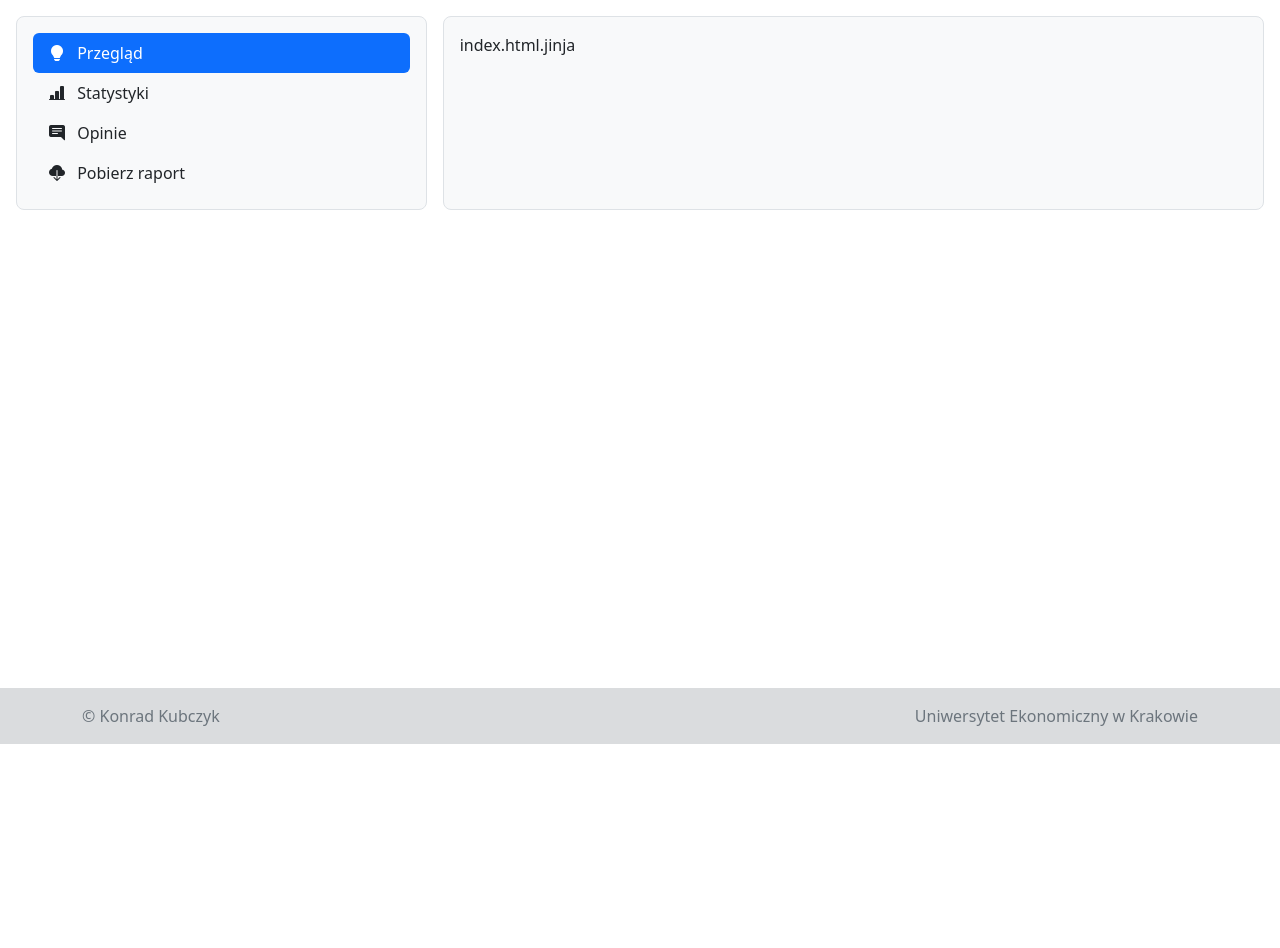
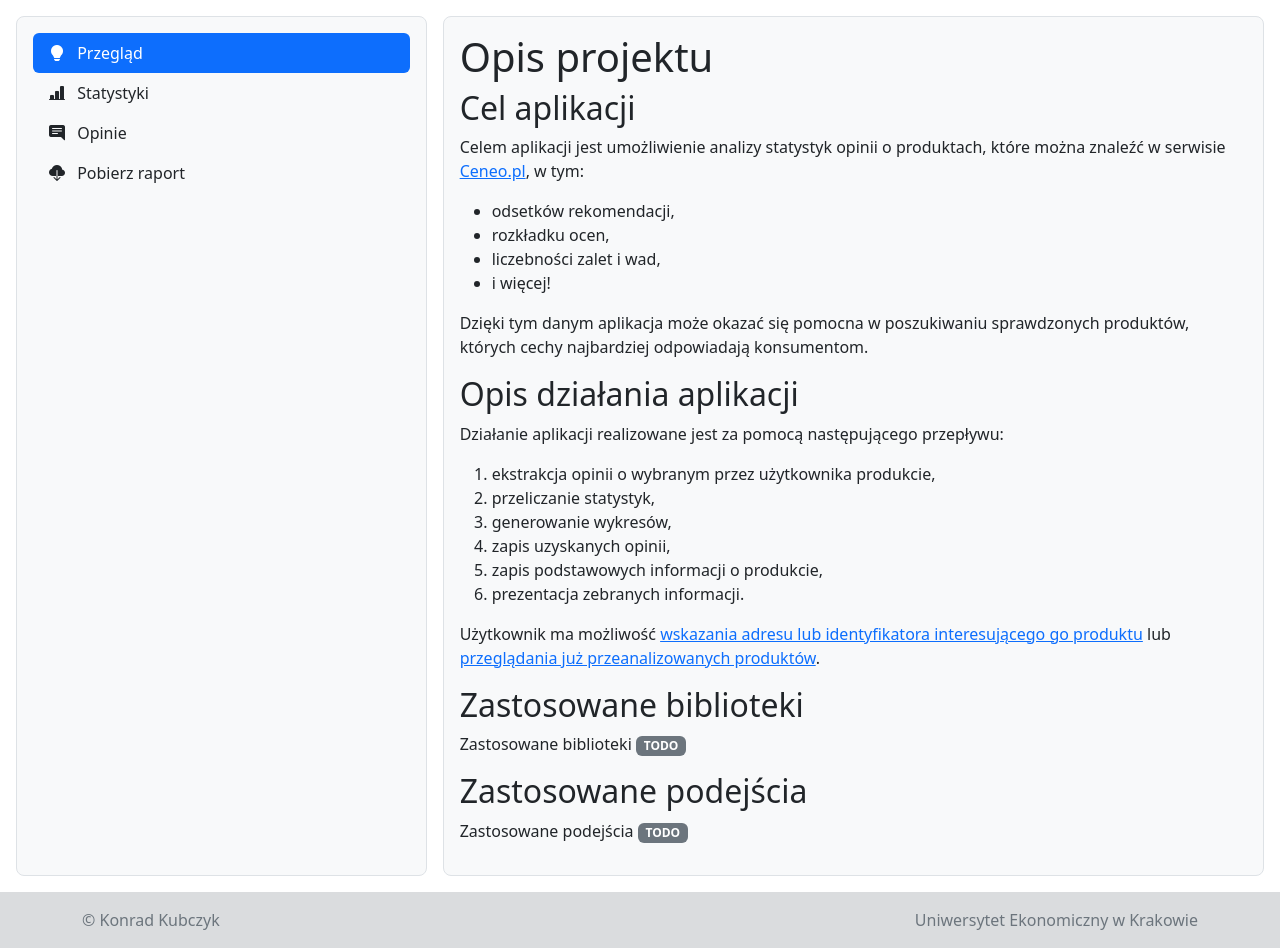
Before and after one commit to konradkubczyk/CeneoWebScraper, a Flask app: page / in a window 1280 px wide. Shown: the part 56-1004 px from the top of the page. Before the commit the page ends 800 px from the top, so only its background shows below. Run offline with Flask 2, Linux system fonts and the light colour scheme.

Commit message:
Add description

```diff
--- a/app/templates/index.html.jinja
+++ b/app/templates/index.html.jinja
@@ -1,4 +1,28 @@
 {% extends "base.html.jinja" %}
 {% block content %}
-    <p>index.html.jinja</p>
+    <h1>Opis projektu</h1>
+    <h2>Cel aplikacji</h2>
+    <p>Celem aplikacji jest umożliwienie analizy statystyk opinii o produktach, które można znaleźć w serwisie <a href="https://ceneo.pl">Ceneo.pl</a>, w tym:</p>
+    <ul>
+        <li>odsetków rekomendacji,</li>
+        <li>rozkładku ocen,</li>
+        <li>liczebności zalet i wad,</li>
+        <li>i więcej!</li>
+    </ul>
+    <p>Dzięki tym danym aplikacja może okazać się pomocna w poszukiwaniu sprawdzonych produktów, których cechy najbardziej odpowiadają konsumentom.</p>
+    <h2>Opis działania aplikacji</h2>
+    <p>Działanie aplikacji realizowane jest za pomocą następującego przepływu:</p>
+    <ol>
+        <li>ekstrakcja opinii o wybranym przez użytkownika produkcie,</li>
+        <li>przeliczanie statystyk,</li>
+        <li>generowanie wykresów,</li>
+        <li>zapis uzyskanych opinii,</li>
+        <li>zapis podstawowych informacji o produkcie,</li>
+        <li>prezentacja zebranych informacji.</li>
+    </ol>
+    <p>Użytkownik ma możliwość <a href="/extract">wskazania adresu lub identyfikatora interesującego go produktu</a> lub <a href="/products">przeglądania już przeanalizowanych produktów</a>.</p>
+    <h2>Zastosowane biblioteki</h2>
+    <p>Zastosowane biblioteki <span class="badge bg-secondary">TODO</span></p>
+    <h2>Zastosowane podejścia</h2>
+    <p>Zastosowane podejścia <span class="badge bg-secondary">TODO</span></p>
 {% endblock content %}
```
